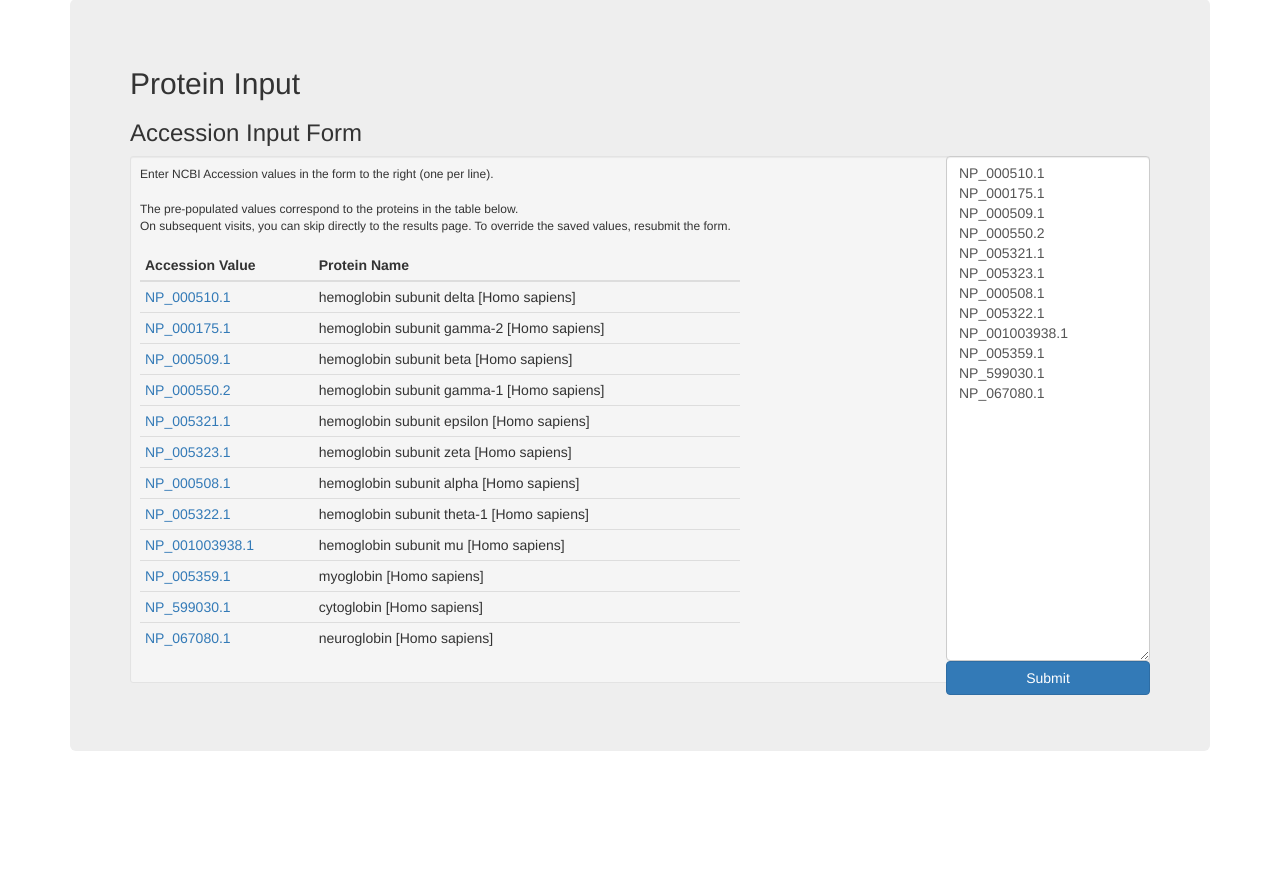
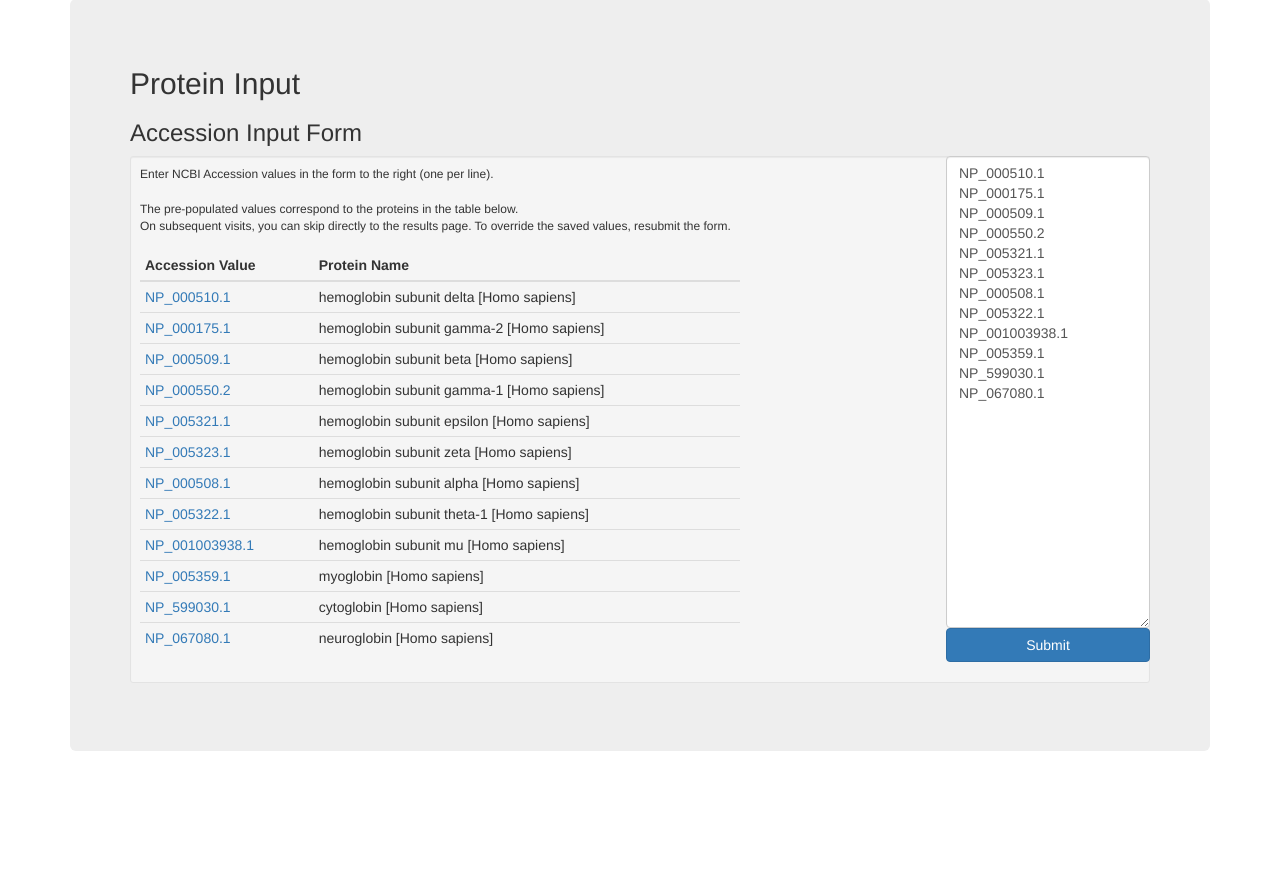
Before and after one commit to scottfones/bisc484, a Flask app: page /proteinInput in a window 1280 px wide. Shown: the part 71-965 px from the top of the page. Run offline with Flask 2, Linux system fonts and the light colour scheme; some libraries are stand-ins or nearby versions.

Commit message:
input button inside jumbotron. pro statistics in the process of being fixed.

```diff
--- a/bioApp/app/templates/proteinInput.html
+++ b/bioApp/app/templates/proteinInput.html
@@ -9,7 +9,7 @@
     <form action="" method="post" name="AccessionVals">
     {{ form.hidden_tag() }}
 
-    {{ form.accessionInput( class="form-control", style="height:505px;" ) }}
+    {{ form.accessionInput( class="form-control", style="height:472px;" ) }}
 
     <input class="btn btn-primary btn-block" type="submit" value="Submit">
 
--- a/bioApp/app/views.py
+++ b/bioApp/app/views.py
@@ -283,10 +283,6 @@ def proteinResults():
 
 
     # Calculate Alignment Statistics
-    alignSummary = AlignInfo.SummaryInfo(alignment)
-
-    replaceInfo = alignSummary.replacement_dictionary()
-
     proteinList_x = ['A', 'C', 'D', 'E', 'F', 'G', 'H', 'I', 'K', 'L',
                      'M', 'N', 'P', 'Q', 'R', 'S', 'T', 'V', 'W', 'Y']
 
@@ -294,13 +290,16 @@ def proteinResults():
                      'M', 'N', 'P', 'Q', 'R', 'S', 'T', 'V', 'W', 'Y']
 
 
+
+
     # Generate Observed Frequency Matrix
     lambdaValue = 1 / 0.347
 
+    alignSummary = AlignInfo.SummaryInfo(alignment)
+    replaceInfo = alignSummary.replacement_dictionary()
+
     accRepMat = SubsMat.SeqMat(replaceInfo)
     obsFrqMat = SubsMat._build_obs_freq_mat(accRepMat)
-
-    print(obsFrqMat)
 
     obsFrq_z = []
 
@@ -439,8 +438,6 @@ def proteinResults():
     for row in obsFrq_z:
         obsFrqList.extend(row)
 
-    print(len(obsFrqList))
-
     data = [
         go.Histogram(
             x = obsFrqList,
```
